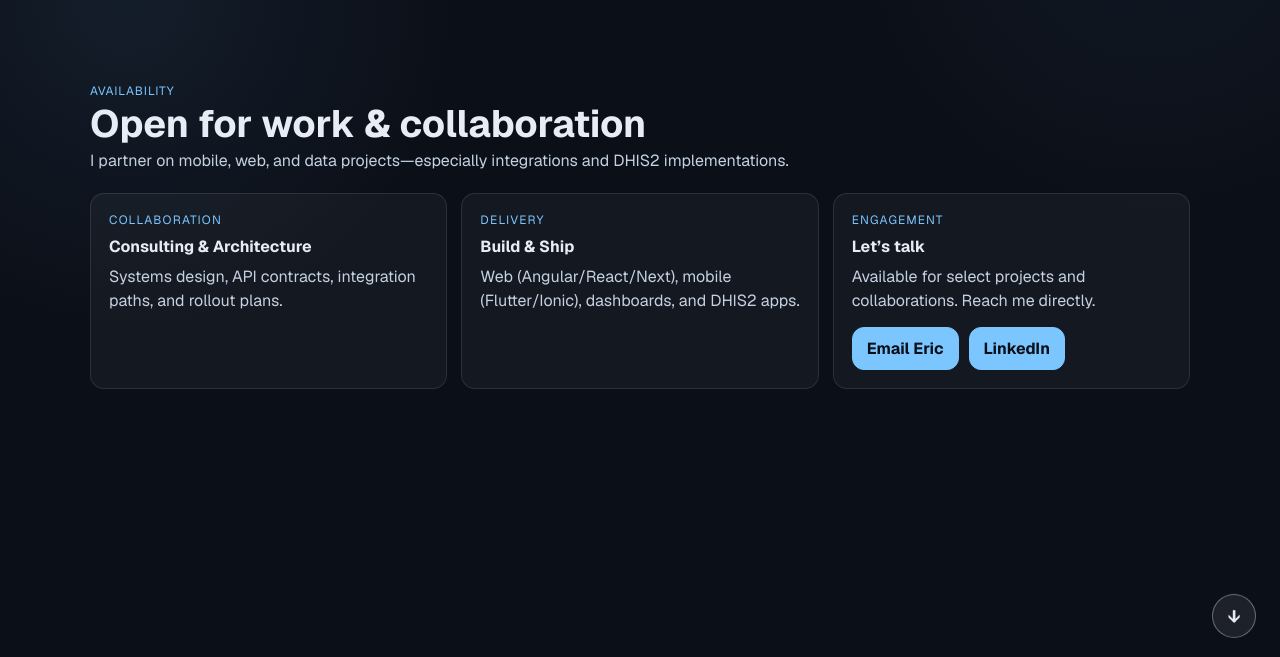
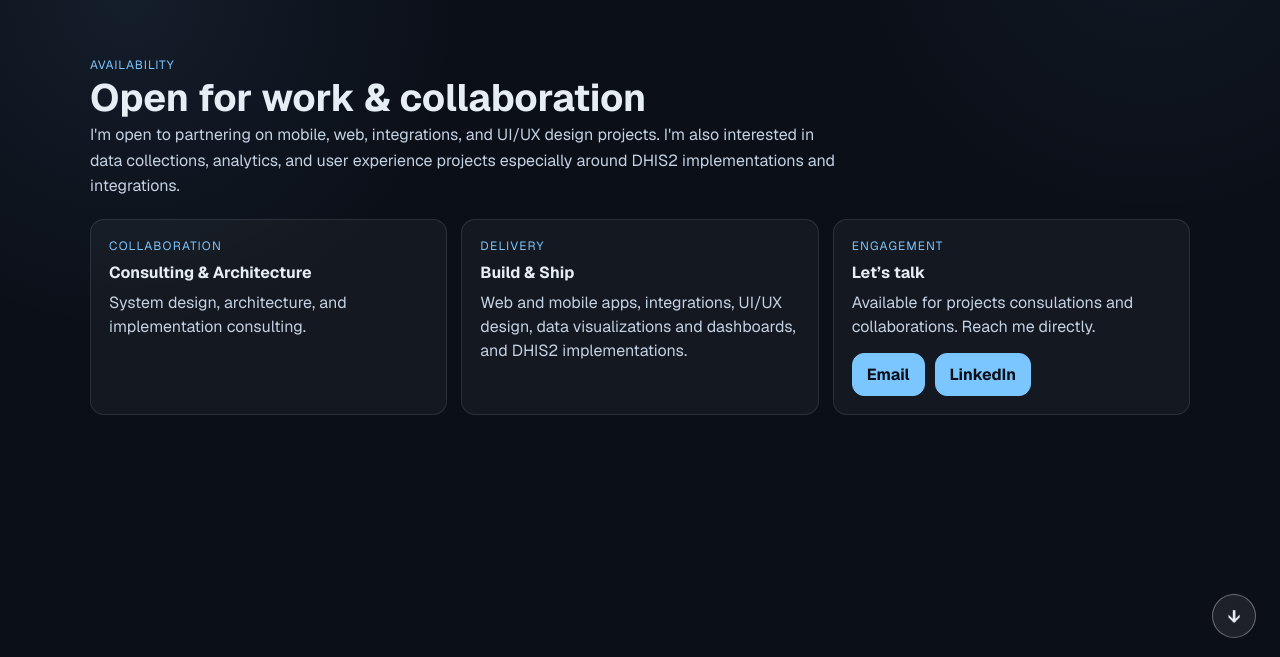
Before and after one commit to ericchingalo/portfolio, a Next.js app: page / in a window 1280 px wide. Shown: the part 1822-2479 px from the top of the page. Built offline with nearby package versions, Linux system fonts and the light colour scheme.

Commit message:
refactor(contents): updated different page contents

```diff
--- a/src/app/page.module.css
+++ b/src/app/page.module.css
@@ -137,6 +137,22 @@
   display: flex;
   align-items: center;
   gap: 16px;
+}
+
+.cursor {
+  display: inline-block;
+  margin-left: 2px;
+  animation: blink 1s infinite;
+  color: #7cc6ff;
+}
+
+@keyframes blink {
+  0%, 50% {
+    opacity: 1;
+  }
+  51%, 100% {
+    opacity: 0;
+  }
 }
 
 .heroAbbr {
--- a/src/app/sections/HeroSection.tsx
+++ b/src/app/sections/HeroSection.tsx
@@ -1,3 +1,6 @@
+"use client";
+
+import { useState, useEffect } from "react";
 import styles from "../page.module.css";
 import Image from "next/image";
 
@@ -14,6 +17,21 @@ export function HeroSection({
   twitterHref,
   githubHref,
 }: HeroProps) {
+  const fullText = "Eric Chingalo";
+  const [displayedText, setDisplayedText] = useState("");
+  const [isTyping, setIsTyping] = useState(true);
+
+  useEffect(() => {
+    if (displayedText.length < fullText.length) {
+      const timeout = setTimeout(() => {
+        setDisplayedText(fullText.slice(0, displayedText.length + 1));
+      }, 120);
+      return () => clearTimeout(timeout);
+    } else {
+      setIsTyping(false);
+    }
+  }, [displayedText, fullText]);
+
   const handleSmoothScroll = (e: React.MouseEvent<HTMLAnchorElement>) => {
     e.preventDefault();
     const targetId = e.currentTarget.getAttribute("href")?.slice(1);
@@ -43,7 +61,10 @@ export function HeroSection({
               style={{ height: "1em", width: "1em" }}
               priority
             />
-            Eric Chingalo
+            <span>
+              {displayedText}
+              {isTyping && <span className={styles.cursor}>|</span>}
+            </span>
           </h1>
           <p className={styles.heroSubtitle}>Senior Systems Developer</p>
           <p className={styles.overline}>
--- a/src/app/sections/OpenCollabSection.tsx
+++ b/src/app/sections/OpenCollabSection.tsx
@@ -24,8 +24,8 @@ export function OpenCollabSection() {
             <p className={styles.overline}>Availability</p>
             <h2>Open for work & collaboration</h2>
             <p className={styles.lead}>
-              I partner on mobile, web, and data projects—especially
-              integrations and DHIS2 implementations.
+              I'm open to partnering on mobile, web, integrations, and UI/UX design projects. I'm also interested in data collections, analytics, and user experience projects especially around
+              DHIS2 implementations and integrations.
             </p>
           </div>
           <div className={styles.openGrid}>
@@ -33,23 +33,22 @@ export function OpenCollabSection() {
               <p className={styles.openLabel}>Collaboration</p>
               <p className={styles.openTitle}>Consulting & Architecture</p>
               <p className={styles.openCopy}>
-                Systems design, API contracts, integration paths, and rollout
-                plans.
+                System design, architecture, and implementation consulting.
               </p>
             </div>
             <div className={styles.openCard}>
               <p className={styles.openLabel}>Delivery</p>
               <p className={styles.openTitle}>Build & Ship</p>
               <p className={styles.openCopy}>
-                Web (Angular/React/Next), mobile (Flutter/Ionic), dashboards,
-                and DHIS2 apps.
+                Web and mobile apps, integrations, UI/UX design, data visualizations and dashboards,
+                and DHIS2 implementations.
               </p>
             </div>
             <div className={styles.openCard}>
               <p className={styles.openLabel}>Engagement</p>
               <p className={styles.openTitle}>Let’s talk</p>
               <p className={styles.openCopy}>
-                Available for select projects and collaborations. Reach me
+                Available for projects consulations and collaborations. Reach me
                 directly.
               </p>
               <div className={styles.openActions}>
@@ -57,7 +56,7 @@ export function OpenCollabSection() {
                   className={`${styles.primary} ${styles.emailLink}`}
                   href="mailto:ericchingalo@gmail.com"
                 >
-                  Email Eric
+                  Email
                 </a>
                 <a
                   className={`${styles.secondary} ${styles.linkedinLink}`}
```
